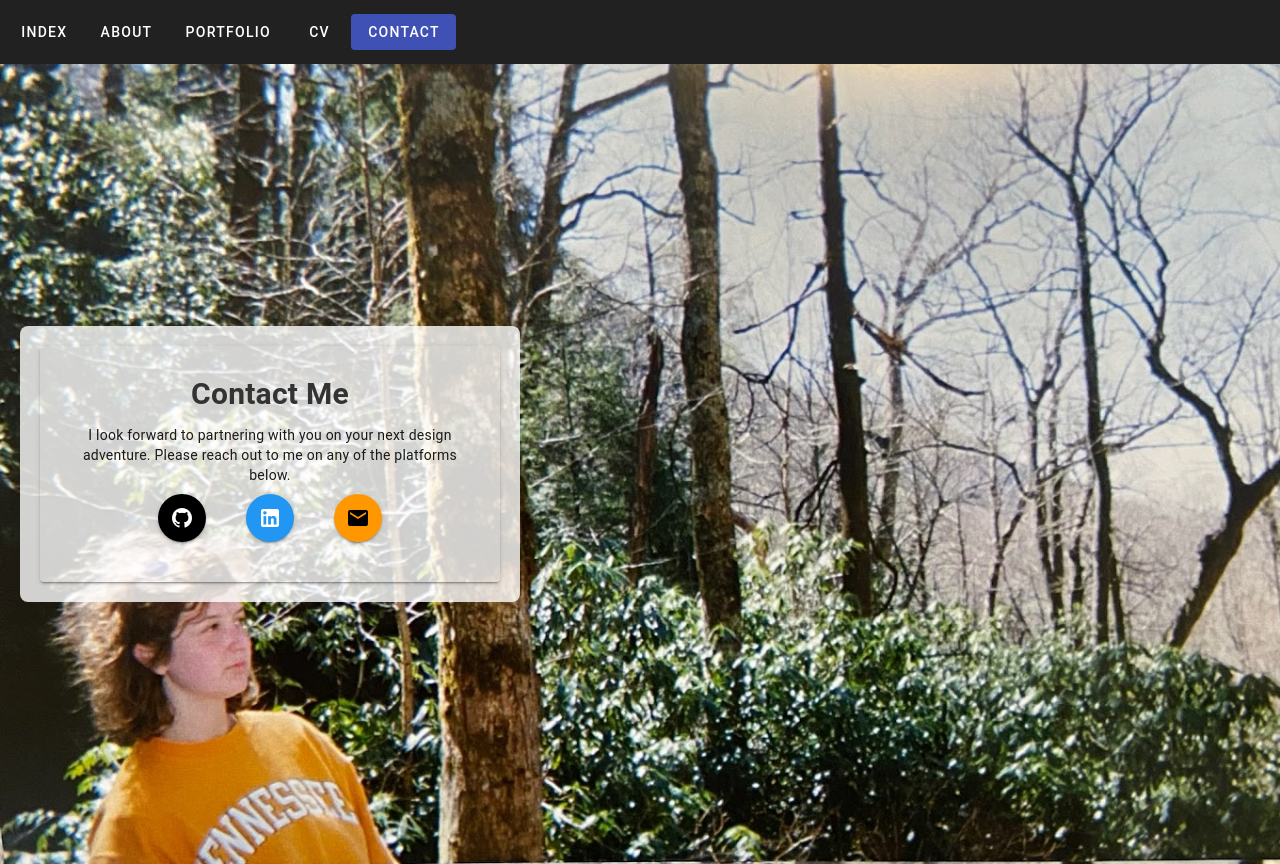
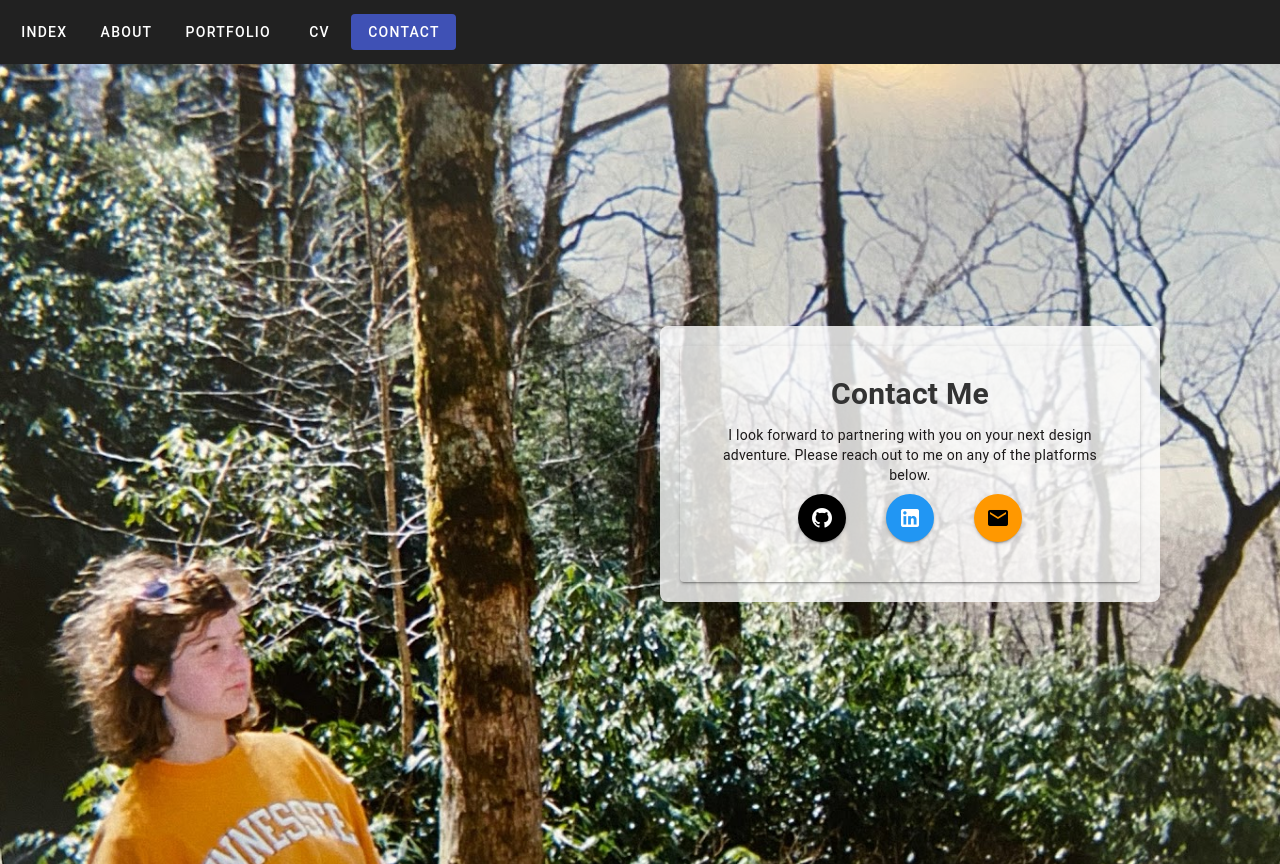
Before and after one commit to crouchbindcommit/portfolio, a Vue app: page /contact in a window 1280 px wide. Built offline with nearby package versions, Linux system fonts and the light colour scheme.

Commit message:
Update contact.vue

```diff
--- a/src/pages/contact.vue
+++ b/src/pages/contact.vue
@@ -1,6 +1,6 @@
 <template>
   <v-container fluid class="contact-container">
-      <v-row>
+    <v-row justify="end">
       <v-col cols="12" md="6" class="contact-info">
         <v-card class="contact-card" elevation="2">
           <v-card-title class="text-center">
@@ -65,10 +65,9 @@
 .contact-container {
   background-image: url('/background/woods.jpg'); /* Path to your photo */
   background-size: cover;
-    background-position: left bottom; /* Adjust to where you are in the image */
+  background-position: center; /* Center the background image */
   height: 100vh; /* Full screen height */
   display: flex;
-    justify-content: flex-end;
   align-items: center;
   padding: 32px;
 }
@@ -79,14 +78,13 @@
   border-radius: 8px;
   width: 100%;
   max-width: 500px;
+  margin-right: 100px;
 }
 
 .contact-card {
   background-color: transparent;
   padding: 16px;
-    position: right;
   color: #1c1919;
-
 }
 
 .contact-card h2 {
```
Lines whose indentation alone changed are shown as unchanged.
